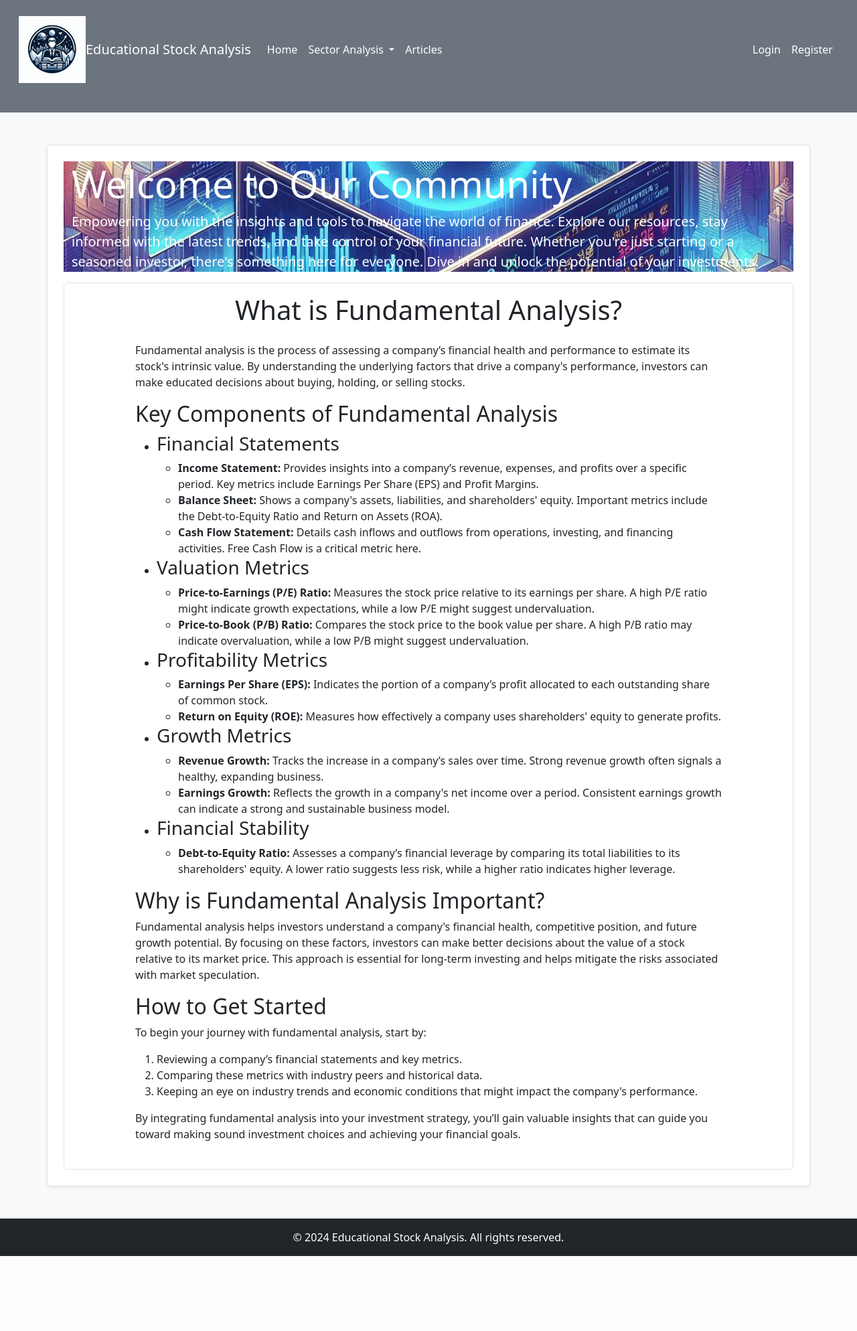
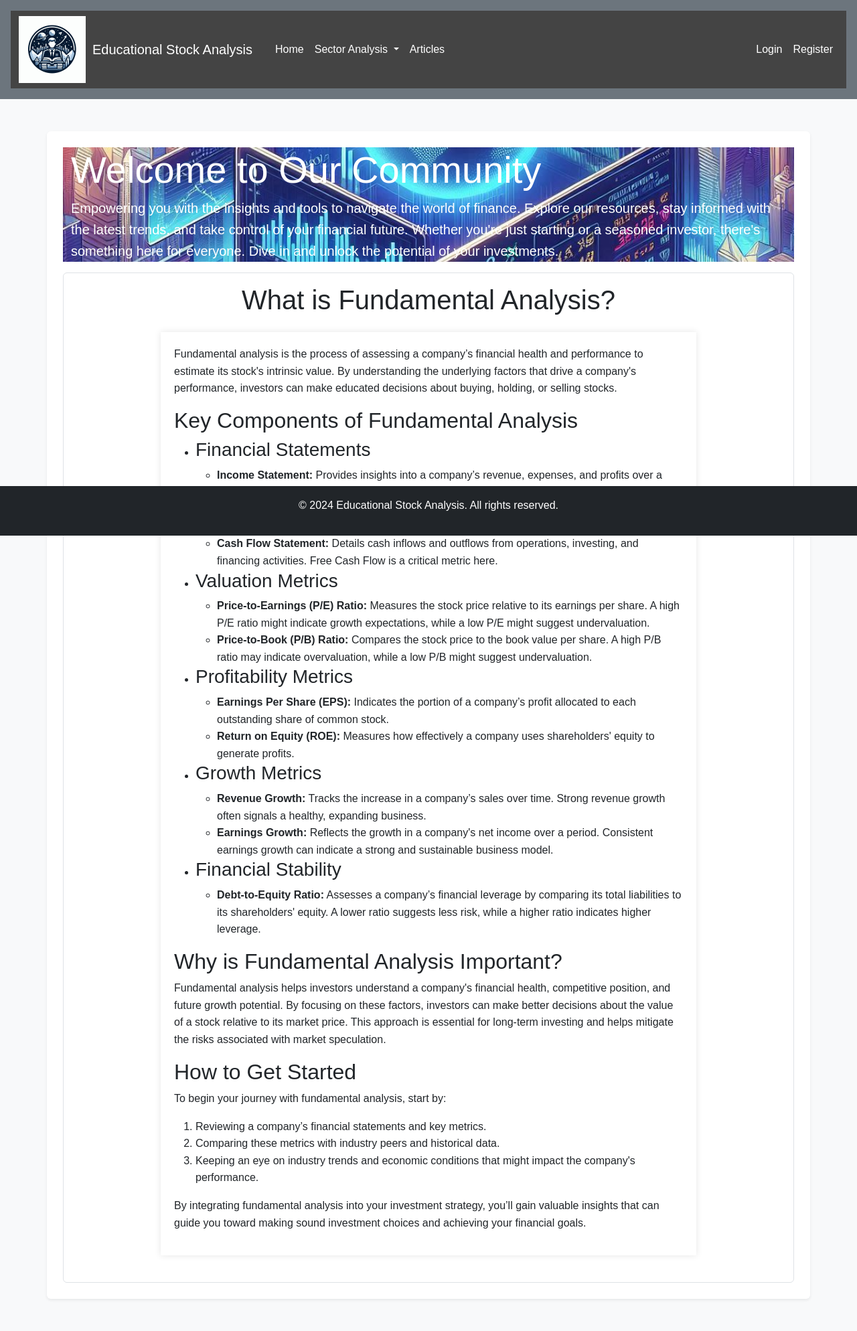
Before and after one commit to expo7/fundamentalAnalysis, a Django app: page / in a window 1280 px wide. Shown: the whole page at 67% size. Before the commit the page ends 1876 px from the top, so only its background shows below. Run offline with Django 5.2, Linux system fonts and the light colour scheme; data comes from the database, SQL or seed files in the repository; both versions use the stored data as it was after the commit; data that the repository does not hold is empty; some libraries are stand-ins or nearby versions.

Commit message:
fix style

```diff
--- a/myproject/settings.py
+++ b/myproject/settings.py
@@ -18,10 +18,10 @@
 STATIC_URL = '/static/'
 
 # This is where Django will collect static files
-STATIC_ROOT = os.path.join(BASE_DIR, 'staticfiles')
+STATIC_ROOT = BASE_DIR / 'staticfiles'
 
 # This is where your static files are located during development
-STATICFILES_DIRS = [os.path.join(BASE_DIR, 'static')]
+STATICFILES_DIRS = [BASE_DIR / 'static']
 
 
 # Quick-start development settings - unsuitable for production
--- a/myproject/urls.py
+++ b/myproject/urls.py
@@ -17,6 +17,8 @@
 from django.contrib import admin
 from django.urls import path, include
 from django.urls import path
+from django.conf import settings
+from django.conf.urls.static import static
 from . import views
 
 
@@ -28,3 +30,6 @@
     # path('sitemap.xml', sitemap, {'sitemaps': sitemaps}, name='django.contrib.sitemaps.views.sitemap'),
     # path('robots.txt', TemplateView.as_view(template_name="robots.txt", content_type="text/plain")),
 ]
+
+if settings.DEBUG:
+    urlpatterns += static(settings.STATIC_URL, document_root=settings.STATIC_ROOT)
--- a/static/css/styles.css
+++ b/static/css/styles.css
@@ -1,176 +1,115 @@
-/* styles.css
-
-/* Custom styles for the navbar */
-.navbar {
-    margin-bottom: 20px;
+/* Navigation link with blue background */
+.nav-link-blue {
+    color: white !important;
 }
 
-/* Custom styles for the footer */
-.footer {
-    background-color: #f8f9fa;
-    padding: 20px 0;
+/* Blockquote styling */
+blockquote {
+    border-left: 4px solid #333;
+    padding-left: 20px;
+    margin: 20px 0;
+    font-style: italic;
+    color: #555;
+    text-align: center; /* Center the text */
+    font-weight: bold;  /* Make the text bold */
 }
 
-.footer p {
+/* General body styling */
+body {
+    font-family: Arial, sans-serif;
+    line-height: 1.6;
     margin: 0;
-    color: #6c757d;
-    /* color:blue */
+    padding: 0;
+    background-color: #f4f4f4;
 }
 
-/* Body background color */
-body.bg-light {
-    background-color: #f8f9fa;
+/* Header styling */
+header {
+    background: #333;
+    color: #fff;
+    padding: 10px 0;
+    text-align: center;
 }
 
-/* Header styles */
-header.bg-secondary {
-    background-color: #6c757d;
+/* Navigation bar styling */
+nav {
+    display: flex;
+    justify-content: space-around;
+    background: #444;
+    padding: 10px;
 }
 
-header.bg-secondary .navbar-brand,
-header.bg-secondary .nav-link {
-    color: #ffffff;
+nav a {
+    color: #fff;
+    text-decoration: none;
+    padding: 5px 10px;
 }
 
-/* Main content styles */
-main.bg-white {
-    background-color: #ffffff;
-    border: 1px solid #dee2e6;
-    border-radius: 0.25rem;
-    padding: 1rem;
+nav a:hover {
+    background: #555;
 }
 
-/* Footer styles */
-footer.bg-dark {
-    background-color: #343a40;
+/* Main content styling */
+main {
+    padding: 20px;
+    background: #fff;
+    margin: 20px auto;
+    max-width: 800px;
+    box-shadow: 0 0 10px rgba(0, 0, 0, 0.1);
 }
 
-footer.bg-dark p {
-    color: #ffffff;
+/* Footer styling */
+footer {
+    background: #333;
+    color: #fff;
+    text-align: center;
+    padding: 10px 0;
+    position: fixed;
+    bottom: 0;
+    width: 100%;
 }
 
-/* Custom styles for the related articles sidebar */
-.related-articles {
-    background-color: #e9ecef;
-    border: 1px solid #ced4da;
-    border-radius: 0.25rem;
-    padding: 1rem;
+/* Button styling */
+button {
+    background: #333;
+    color: #fff;
+    border: none;
+    padding: 10px 20px;
+    cursor: pointer;
 }
 
-.related-articles h3 {
-    font-size: 1.5rem;
-    margin-bottom: 1rem;
-    color: #343a40;
+button:hover {
+    background: #555;
 }
 
-.related-articles .list-group-item {
-    border: none;
-    padding: 0.75rem 1.25rem;
-    background-color: #f8f9fa;
+/* Form input styling */
+input[type="text"],
+input[type="email"],
+textarea {
+    width: 100%;
+    padding: 10px;
+    margin: 10px 0;
+    border: 1px solid #ccc;
+    border-radius: 4px;
 }
 
-.related-articles .list-group-item a {
-    text-decoration: none;
-    color: #6c757d;
+/* Table styling */
+table {
+    width: 100%;
+    border-collapse: collapse;
+    margin: 20px 0;
 }
 
-.related-articles .list-group-item a:hover {
-    text-decoration: underline;
-    color: #495057;
+table, th, td {
+    border: 1px solid #ddd;
 }
 
-/* .navbar-brand.active {
-    color: red;
-    font-weight: bold;
-} */
-
-
-/* Custom styles for the related articles sidebar */
-.related-articles {
-    background-color: #f8f9fa;
-    border: 1px solid #dee2e6;
-    border-radius: 0.25rem;
-    padding: 1rem;
+th, td {
+    padding: 10px;
+    text-align: left;
 }
 
-.related-articles h3 {
-    font-size: 1.5rem;
-    margin-bottom: 1rem;
+th {
+    background: #333;
+    color: #fff;
 }
-
-.related-articles .list-group-item {
-    border: none;
-    padding: 0.75rem 1.25rem;
-}
-
-.related-articles .list-group-item a {
-    text-decoration: none;
-    color: #007bff;
-}
-
-.related-articles .list-group-item a:hover {
-    text-decoration: underline;
-}
-
-
-/* Body background color */
-body.bg-light {
-    background-color: #f0f2f5;
-}
-
-/* Header styles */
-header.bg-primary {
-    background-color: #007bff;
-}
-
-header.bg-primary .navbar-brand,
-header.bg-primary .nav-link {
-    color: #ffffff;
-}
-
-/* Main content styles */
-main.bg-white {
-    background-color: #ffffff;
-    border: 1px solid #dee2e6;
-    border-radius: 0.25rem;
-    padding: 1rem;
-}
-
-/* Footer styles */
-footer.bg-dark {
-    background-color: #343a40;
-}
-
-footer.bg-dark p {
-    color: #ffffff;
-}
-
-/* Custom styles for the related articles sidebar */
-.related-articles {
-    background-color: #e9ecef;
-    border: 1px solid #ced4da;
-    border-radius: 0.25rem;
-    padding: 1rem;
-}
-
-.related-articles h3 {
-    font-size: 1.5rem;
-    margin-bottom: 1rem;
-    color: #343a40;
-}
-
-.related-articles .list-group-item {
-    border: none;
-    padding: 0.75rem 1.25rem;
-    background-color: #f8f9fa;
-}
-
-.related-articles .list-group-item a {
-    text-decoration: none;
-    color: #007bff;
-}
-
-.related-articles .list-group-item a:hover {
-    text-decoration: underline;
-    color: #0056b3;
-} */
--- a/stocks/templates/stocks/article_detail.html
+++ b/stocks/templates/stocks/article_detail.html
@@ -1,7 +1,7 @@
 {% extends 'stocks/base.html' %}
 {% load markdownify %}
+{%load static %}
 {% block title %}{{ article.title }}{% endblock %}
-
 {% block content %}
 <div class="container mt-5 p-3 border rounded">
     <div class="row">
--- a/stocks/templates/stocks/base.html
+++ b/stocks/templates/stocks/base.html
@@ -13,19 +13,19 @@
     {% block extra_css %}{% endblock %}
 </head>
 <body class="bg-light">
-    <header class="bg-secondary text-white p-3">
+    <header class="bg-secondary p-3 text-blue">
         <nav class="navbar navbar-expand-lg navbar-dark">
             <div class="container-fluid">
                 <img src="{% static 'images/logo.png' %}" alt="Logo" class="img-fluid" style="max-width: 200px;">
-                <a class="navbar-brand text-white" href="{% url 'home' %}">Educational Stock Analysis</a>
+                <a class="navbar-brand" href="{% url 'home' %}">Educational Stock Analysis</a>
                 <button class="navbar-toggler" type="button" data-bs-toggle="collapse" data-bs-target="#navbarNav" aria-controls="navbarNav" aria-expanded="false" aria-label="Toggle navigation">
                     <span class="navbar-toggler-icon"></span>
                 </button>
                 <div class="collapse navbar-collapse" id="navbarNav">
                     <ul class="navbar-nav me-auto mb-2 mb-lg-0">
-                        <li class="nav-item"><a class="nav-link text-white" href="{% url 'home' %}">Home</a></li>
+                        <li class="nav-item"><a class="nav-link nav-link-blue" href="{% url 'home' %}">Home</a></li>
                         <li class="nav-item dropdown">
-                            <a class="nav-link dropdown-toggle text-white" href="#" id="sectorDropdown" role="button" data-bs-toggle="dropdown" aria-expanded="false">
+                            <a class="nav-link dropdown-toggle nav-link-blue" href="#" id="sectorDropdown" role="button" data-bs-toggle="dropdown" aria-expanded="false">
                                 Sector Analysis
                             </a>
                             <ul class="dropdown-menu" aria-labelledby="sectorDropdown">
@@ -36,19 +36,19 @@
                                 {% endfor %}
                             </ul>
                         </li>
-                        <li class="nav-item"><a class="nav-link text-white" href="{% url 'article_list' %}">Articles</a></li>
+                        <li class="nav-item"><a class="nav-link nav-link-blue" href="{% url 'article_list' %}">Articles</a></li>
                     </ul>
                     <ul class="navbar-nav ms-auto mb-2 mb-lg-0">
                         {% if user.is_authenticated %}
                             {% if user.is_superuser %}
-                                <li class="nav-item"><a class="nav-link text-white" href="{% url 'admin:index' %}">Admin</a></li>
+                                <li class="nav-item"><a class="nav-link nav-link-blue" href="{% url 'admin:index' %}">Admin</a></li>
                         {% endif %}
-                            <li class="nav-item"><a class="nav-link text-white" href="{% url 'logout' %}">Logout</a></li>
-                            {% comment %} <li class="nav-item"><a class="nav-link text-white" href="{% url 'user_profile' %}">{{ user.username|capfirst }}</a></li> {% endcomment %}
-                            <li class="nav-item"><a class="nav-link text-white" href="#">{{ user.username|capfirst }}</a></li>
+                            <li class="nav-item"><a class="nav-link nav-link-blue" href="{% url 'logout' %}">Logout</a></li>
+                            {% comment %} <li class="nav-item"><a class="nav-link nav-link-blue" href="{% url 'user_profile' %}">{{ user.username|capfirst }}</a></li> {% endcomment %}
+                            <li class="nav-item"><a class="nav-link nav-link-blue" href="#">{{ user.username|capfirst }}</a></li>
                         {% else %}
-                            <li class="nav-item"><a class="nav-link text-white" href="{% url 'login' %}">Login</a></li>
-                            <li class="nav-item"><a class="nav-link text-white" href="{% url 'register' %}">Register</a></li>
+                            <li class="nav-item"><a class="nav-link nav-link-blue" href="{% url 'login' %}">Login</a></li>
+                            <li class="nav-item"><a class="nav-link nav-link-blue" href="{% url 'register' %}">Register</a></li>
                         {% endif %}
                     </ul>
                 </div>
@@ -57,6 +57,16 @@
     </header>
 
     <main class="container my-5 p-4 bg-white rounded shadow-sm">
+        {% if messages %}
+            <div class="messages">
+                {% for message in messages %}
+                    <div class="alert alert-{{ message.tags }} alert-dismissible fade show custom-alert" role="alert">
+                        {{ message }}
+                        <button type="button" class="btn-close" data-bs-dismiss="alert" aria-label="Close"></button>
+                    </div>
+                {% endfor %}
+            </div>
+        {% endif %}
         {% block content %}
         {% endblock %}
     </main>
@@ -73,7 +83,6 @@
     {% block extra_js %}{% endblock %}
 </body>
 </html>
-
 
 {% comment %} <!-- stocks/templates/stocks/base.html -->
 <!DOCTYPE html>
--- a/stocks/views.py
+++ b/stocks/views.py
@@ -12,14 +12,61 @@
 - user_profile(request): Renders the user profile page (requires login).
 - logout_view(request): Logs out the user and redirects to the home page.
 """
+# from django.contrib.auth import login, authenticate, logout
+# from django.contrib.auth.decorators import login_required
+# from .models import Stock, Sector, Article
+# from .forms import LoginForm, RegisterForm  # Assuming you have these forms defined
+# from django.views.generic import FormView
+# from django.contrib.auth.forms import AuthenticationForm
+# from django.contrib.auth import login as auth_login
+# from .models import Sector
+# from django.views.generic.base import TemplateView
+
+
+from django.shortcuts import render, get_object_or_404, redirect
 from django.contrib.auth import login, authenticate, logout
 from django.contrib.auth.decorators import login_required
+from django.contrib import messages  # Import messages framework
 from .models import Stock, Sector, Article
 from .forms import LoginForm, RegisterForm  # Assuming you have these forms defined
 from django.views.generic import FormView
 from django.contrib.auth.forms import AuthenticationForm
 from django.contrib.auth import login as auth_login
-from .models import Sector
+from django.views.generic.base import TemplateView
+
+# Login view
+class login_view(FormView):
+    template_name = 'stocks/login.html'
+    form_class = AuthenticationForm
+
+    def form_valid(self, form):
+        user = form.get_user()
+        auth_login(self.request, user)
+        return redirect('home')
+
+    def form_invalid(self, form):
+        messages.error(self.request, 'Invalid username or password.')
+        return self.render_to_response(self.get_context_data(form=form))
+
+# Register view
+def register_view(request):
+    if request.method == 'POST':
+        form = RegisterForm(request.POST)
+        if form.is_valid():
+            user = form.save()
+            login(request, user)
+            return redirect('home')
+        else:
+            messages.error(request, 'Registration failed. Please correct the errors below.')
+    else:
+        form = RegisterForm()
+    return render(request, 'stocks/register.html', {'form': form})
+
+# Other views...
+
+class RobotsView(TemplateView):
+    template_name = "robots.txt"
+    content_type = "text/plain"
 
 def home(request):
     """
@@ -64,25 +111,25 @@
     sector_models = Sector.objects.all()
     return render(request, 'stocks/sector_detail.html', {'sector': sector, 'article': article,'related_articles': related_articles,'sectors': Sector.objects.all()})
 
-class login_view(FormView):
-    template_name = 'stocks/login.html'
-    form_class = AuthenticationForm
+# class login_view(FormView):
+#     template_name = 'stocks/login.html'
+#     form_class = AuthenticationForm
 
-    def form_valid(self, form):
-        auth_login(self.request, form.get_user())
-        return redirect('home')  # Redirect to home or any other page after login
+#     def form_valid(self, form):
+#         auth_login(self.request, form.get_user())
+#         return redirect('home')  # Redirect to home or any other page after login
 
 
-def register_view(request):
-    if request.method == 'POST':
-        form = RegisterForm(request.POST)
-        if form.is_valid():
-            user = form.save()
-            login(request, user)
-            return redirect('home')
-    else:
-        form = RegisterForm()
-    return render(request, 'stocks/register.html', {'form': form})
+# def register_view(request):
+#     if request.method == 'POST':
+#         form = RegisterForm(request.POST)
+#         if form.is_valid():
+#             user = form.save()
+#             login(request, user)
+#             return redirect('home')
+#     else:
+#         form = RegisterForm()
+#     return render(request, 'stocks/register.html', {'form': form})
 
 # @login_required
 # def user_profile(request):
```
Also changed, not shown: db.sqlite3 (added), 5 other files.
